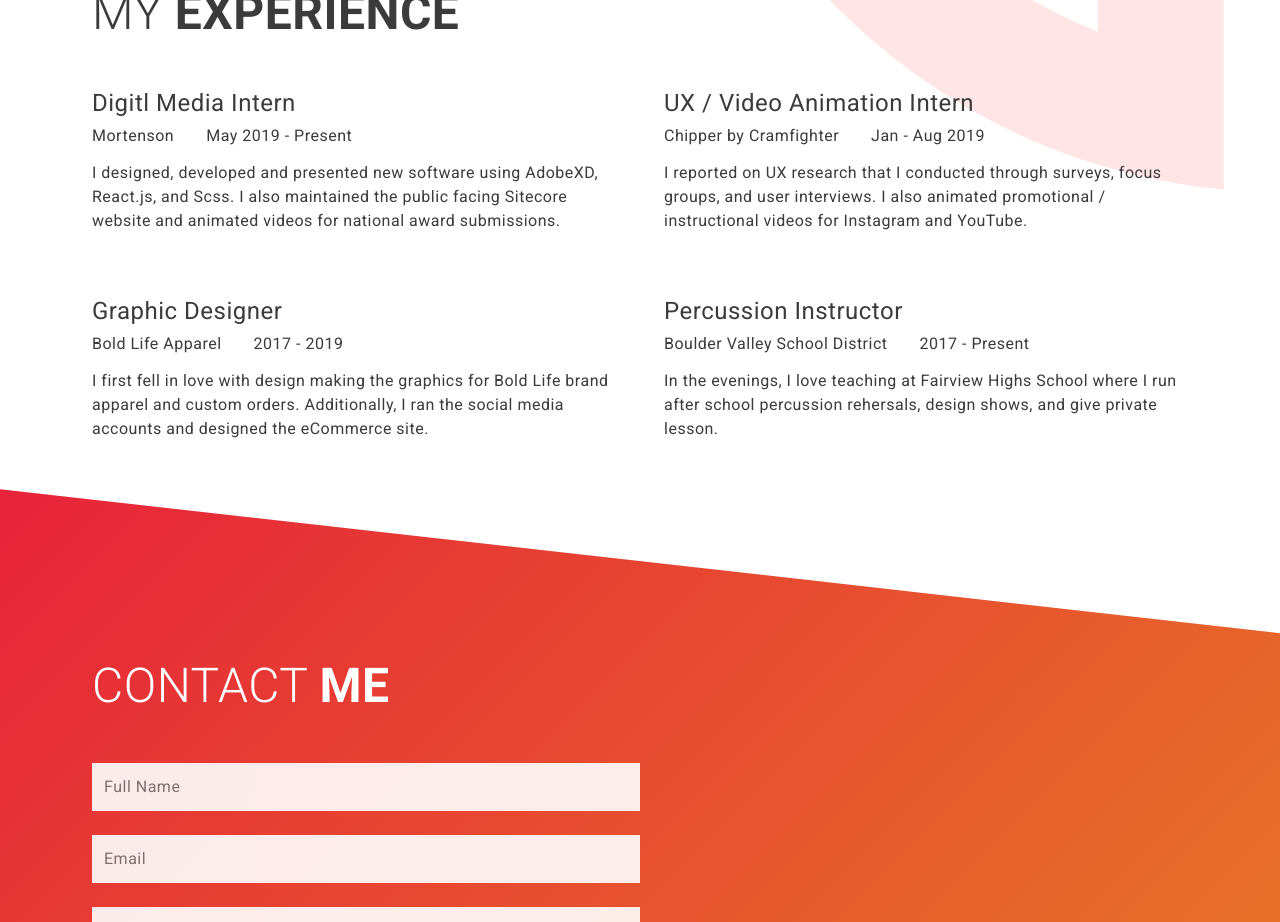
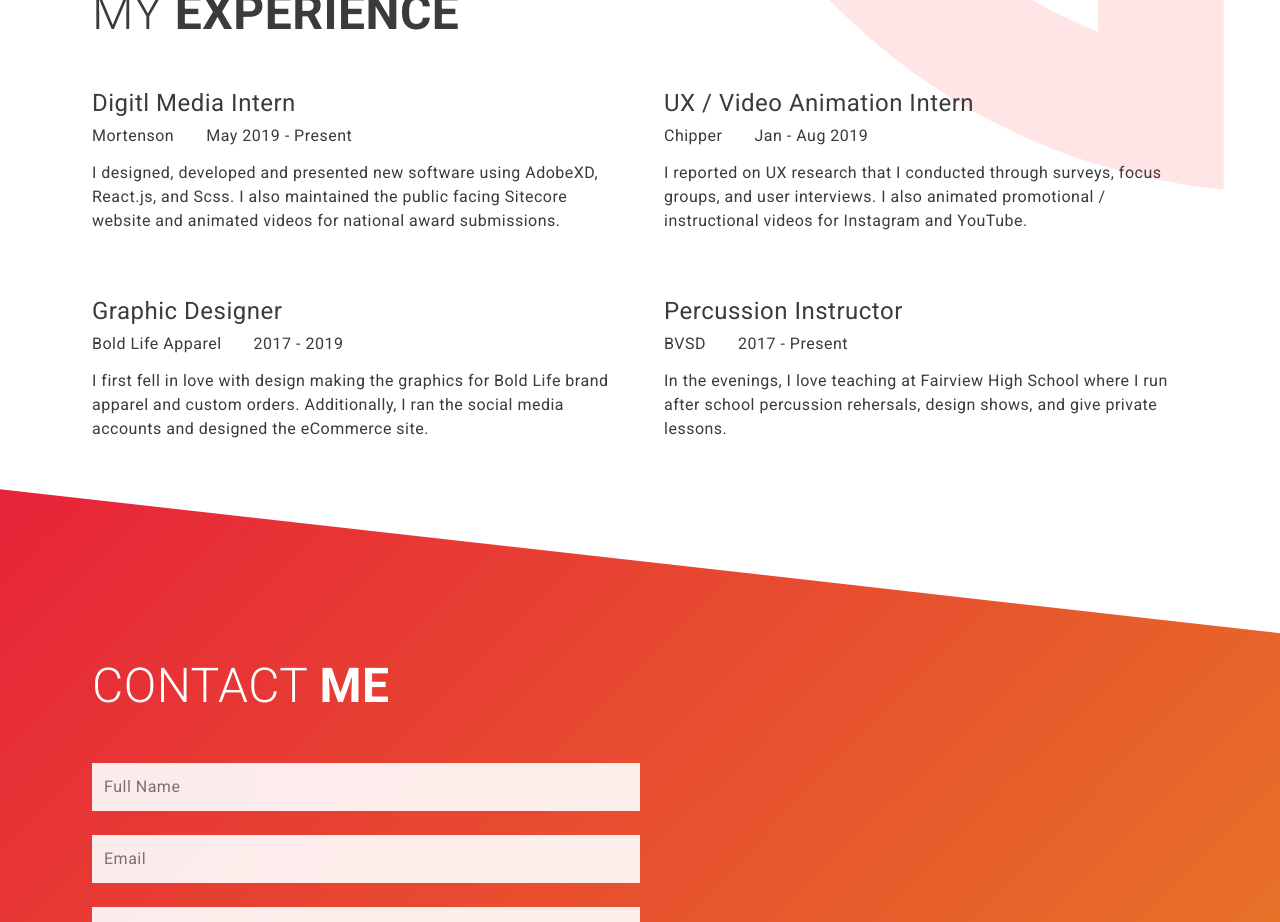
Before and after one commit to joeyHarig/joeyharig.com, a React (Create React App) app: page / in a window 1280 px wide. Shown: the part 2760-3682 px from the top of the page. Built offline with nearby package versions, Linux system fonts and the light colour scheme.

Commit message:
about me spelling and grammar

```diff
--- a/src/components/sections/AboutMe.js
+++ b/src/components/sections/AboutMe.js
@@ -29,7 +29,7 @@ const AboutMe = () => {
                 />
                 <ExperienceItem
                     title="UX / Video Animation Intern"
-                    company="Chipper by Cramfighter"
+                    company="Chipper"
                     duration="Jan - Aug 2019"
                     description="I reported on UX research that I conducted through surveys, focus groups, and user interviews. I also animated promotional / instructional videos for Instagram and YouTube."
                 />
@@ -41,9 +41,9 @@ const AboutMe = () => {
                 />
                 <ExperienceItem
                     title="Percussion Instructor"
-                    company="Boulder Valley School District"
+                    company="BVSD"
                     duration="2017 - Present"
-                    description="In the evenings, I love teaching at Fairview Highs School where I run after school percussion rehersals, design shows, and give private lesson."
+                    description="In the evenings, I love teaching at Fairview High School where I run after school percussion rehersals, design shows, and give private lessons."
                 />
             </div>
             <img
```
